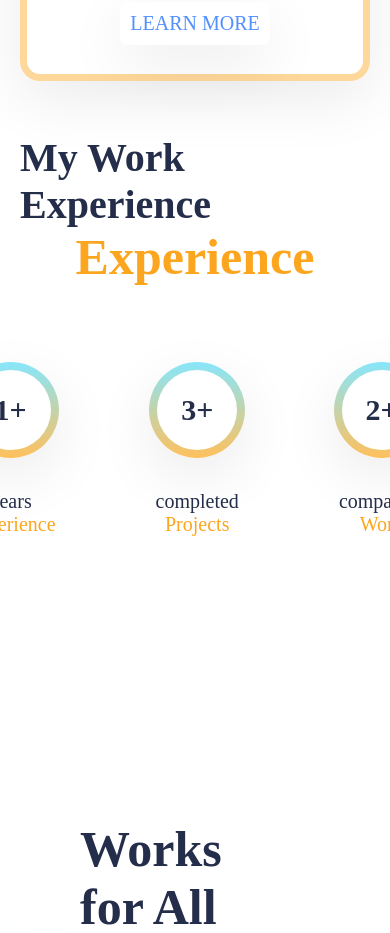
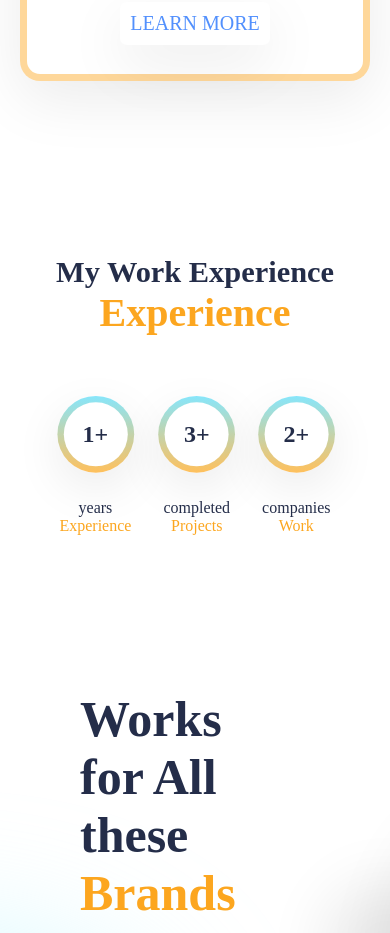
Before and after one commit to iamhuraira/portfolio, a React (Create React App) app: page / in a window 390 px wide. Shown: the part 2700-3633 px from the top of the page. Built offline with nearby package versions, Linux system fonts and the light colour scheme; a web font is replaced by a local one.

Commit message:
Experience section responsive

```diff
--- a/src/components/Experience/Experience.css
+++ b/src/components/Experience/Experience.css
@@ -60,3 +60,18 @@
 .achievement span:nth-of-type(2){
     color: var(--orange);
 }
+
+@media screen and (max-width :480px) {
+    .experience{
+        transform: scale(0.8);
+    }
+     .experience .e-my {
+                      font-size: 1.9rem;
+                  }
+                .exp {
+
+                    gap: 2rem;
+                     margin-bottom: 0rem;
+                    }
+
+}
--- a/src/components/Services/Services.css
+++ b/src/components/Services/Services.css
@@ -55,7 +55,7 @@
         margin-top: 0;
         padding: 0;
         gap: 5rem;
-        height: 66rem;
+        height: 70rem;
 
 
     }
```
